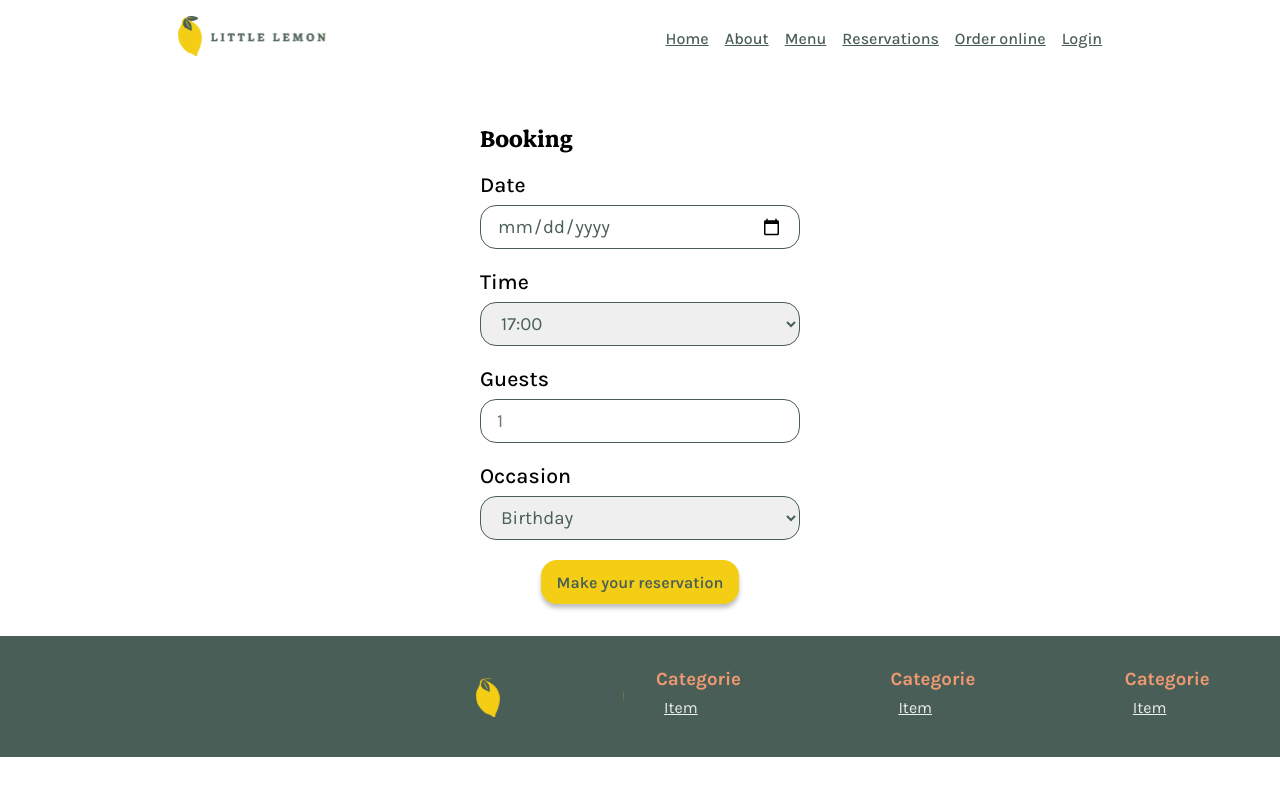
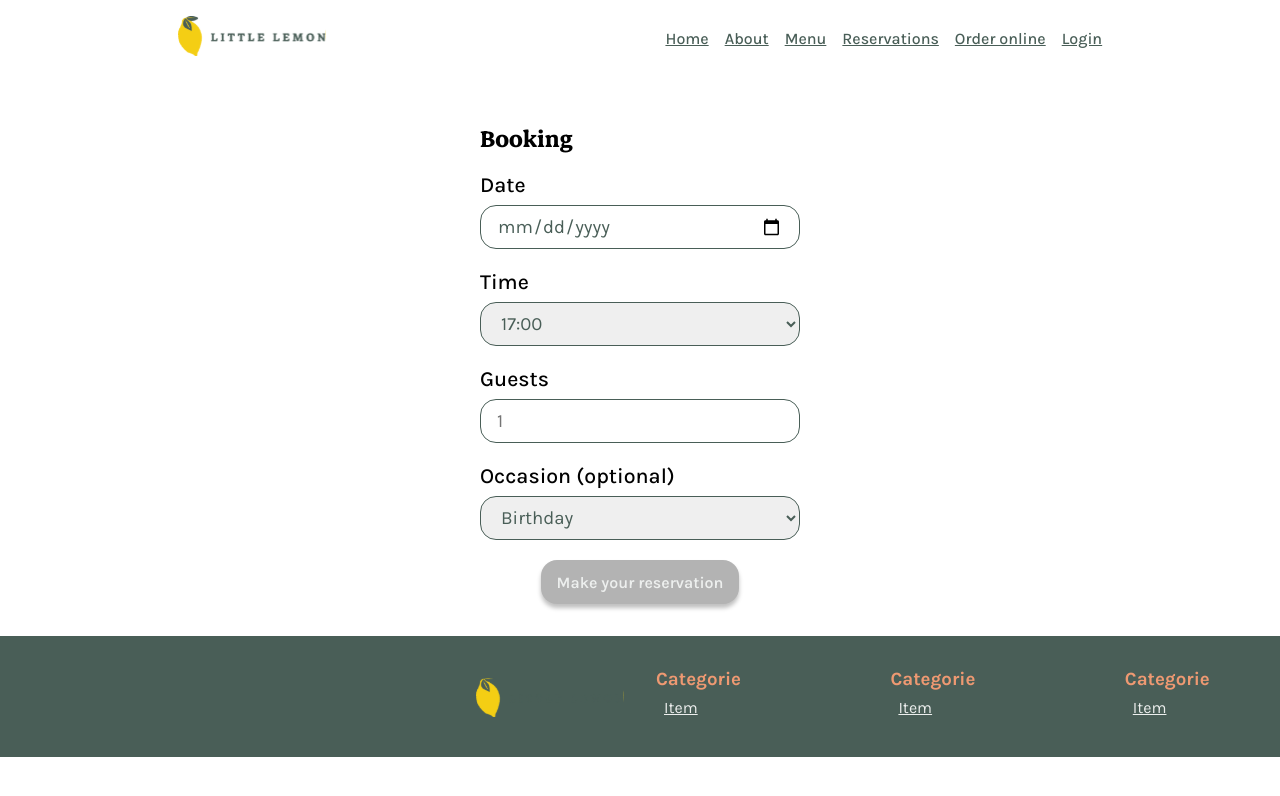
Before and after one commit to pd-alejandro/little-lemon, a React (Create React App) app: page /reservations in a window 1280 px wide. Shown: the top 796 px of the page. Built offline with nearby package versions, Linux system fonts and the light colour scheme.

Commit message:
Updated tests

```diff
--- a/src/App.css
+++ b/src/App.css
@@ -183,15 +183,20 @@ span {
     color 0.1s ease-out,
     transform 0.1s ease-out;
 
+  &[disabled] {
+  color: #edefee;
+  background-color: #b3b3b3;
+  }
+
   @media (hover: hover) {
-    &:hover {
+    &:not([disabled]):hover {
       color: var(--primary-color-1);
       background-color: var(--highlight-color-1);
       transform: scale(1.05);
     }
   }
 
-  &:active {
+  &:not[disabled]:active {
     color: var(--highlight-color-1);
     background-color: var(--highlight-color-2);
     transform: scale(0.95);
@@ -383,7 +388,7 @@ nav {
   margin: 2rem 0 0;
 
   @media (min-width: 768px) {
-  grid-template-columns: repeat(4, 1fr);
+    grid-template-columns: repeat(4, 1fr);
   }
 }
 .testimonial {
--- a/src/components/BookingForm.js
+++ b/src/components/BookingForm.js
@@ -1,4 +1,4 @@
-import { useState } from "react";
+import { useEffect, useRef, useState } from "react";
 import { Link, useNavigate } from "react-router-dom";
 
 const BookingForm = (props) => {
@@ -6,8 +6,20 @@ const BookingForm = (props) => {
   const [guests, setGuests] = useState();
   const [resTime, setRestTime] = useState();
   const [occasion, setOccasion] = useState();
+  const [isValid, setIsValid] = useState(false);
 
   const navigate = useNavigate();
+
+  const formRef = useRef(null);
+
+  useEffect(() => {
+    if (!isValid && formRef.current.checkValidity() === true) {
+      setIsValid(true);
+    }
+    if (isValid && formRef.current.checkValidity() === false) {
+      setIsValid(false)
+    }
+  }, [date, guests, resTime]);
 
   const timeOptions = props.times.map((time) => (
     <option key={time}>{time}</option>
@@ -18,12 +30,13 @@ const BookingForm = (props) => {
     if (props.submit()) navigate("/confirmed");
   };
   return (
-    <form style={formStyles} onSubmit={handleSubmit}>
+    <form style={formStyles} onSubmit={handleSubmit} ref={formRef}>
       <label htmlFor="res-date">Date</label>
       <div className="input-group">
         <input
           type="date"
           id="res-date"
+          required
           value={date}
           onChange={(e) => setDate(e.target.value)}
         />
@@ -33,6 +46,7 @@ const BookingForm = (props) => {
         <select
           id="res-time"
           value={resTime}
+          required
           onChange={(e) => setRestTime(e.target.value)}>
           {timeOptions}
         </select>
@@ -46,20 +60,25 @@ const BookingForm = (props) => {
           max="10"
           id="guests"
           value={guests}
+          required
           onChange={(e) => setGuests(e.target.value)}
         />
       </div>
-      <label htmlFor="occasion">Occasion</label>{" "}
+      <label htmlFor="occasion">Occasion (optional)</label>{" "}
       <div className="input-group">
         <select
           id="occasion"
           value={occasion}
           onChange={(e) => setOccasion(e.target.value)}>
+          <option disabled default>
+            Select a occasion
+          </option>
           <option>Birthday</option>
+          <option>Engagement</option>
           <option>Anniversary</option>
         </select>
       </div>
-      <button className="btn">Make your reservation</button>
+      <button className="btn" disabled={!isValid}>Make your reservation</button>
     </form>
   );
 };
--- a/src/components/Header.js
+++ b/src/components/Header.js
@@ -38,7 +38,7 @@ const Header = ({ children }) => {
           <Link to="/" className="block-link"></Link>
         </div>
         <div className="basket-icon">
-          <button>
+          <button aria-label="Basket">
             <img src={basketIcon} alt="" />
           </button>
         </div>
--- a/src/components/Main.js
+++ b/src/components/Main.js
@@ -37,7 +37,7 @@ function updateTimes(state, action) {
 }
 
 function initializeTimes() {
-  return [];
+  return fetchAPI(new Date());
 }
 
 const Main = () => {
```
Also changed, not shown: 2 other files (tests, documents, lock files or other folders).
